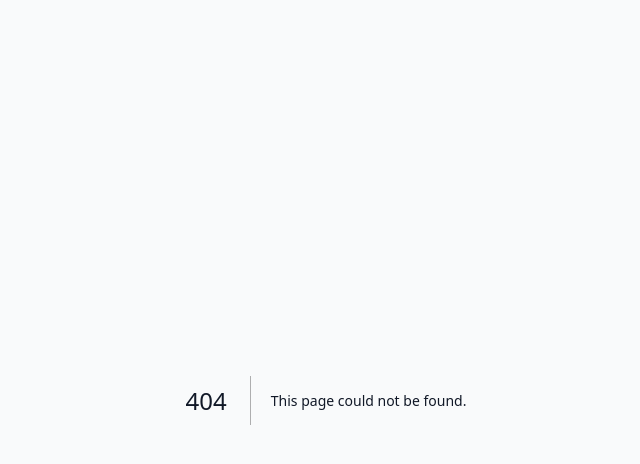
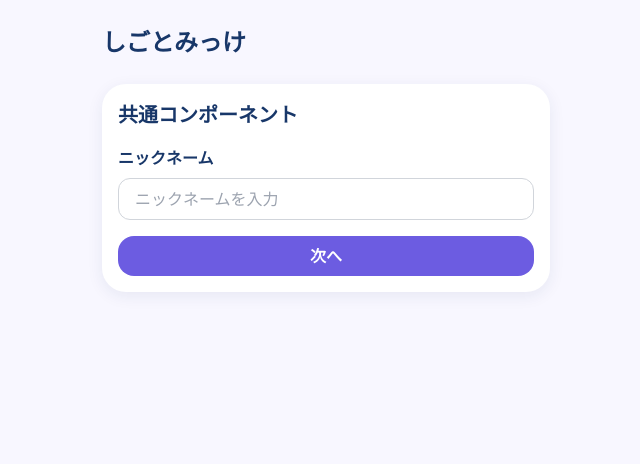
Before and after one commit to AkikoFujikawa/shigoto-mikke, a Next.js app in the folder frontend/: page /design-sample in a window 1280 px wide. Before the commit this address had no page. Shown: the top 464 px of the page, without its empty margins (314-954 px from the left). Built offline with nearby package versions, Linux system fonts and the light colour scheme.

Commit message:
feat: デザイントークンと共通コンポーネントを実装

```diff
--- /dev/null
+++ b/frontend/src/app/design-sample/page.tsx
@@ -0,0 +1,29 @@
+import Button from "../../components/Button";
+import Card from "../../components/Card";
+import Input from "../../components/Input";
+import PageShell from "../../components/PageShell";
+
+export default function DesignSamplePage() {
+  return (
+    <PageShell>
+      <h1 className="mb-lg text-2xl font-bold text-navy">
+        しごとみっけ
+      </h1>
+
+      <Card>
+        <div className="space-y-md">
+          <h2 className="text-xl font-semibold text-navy">
+            共通コンポーネント
+          </h2>
+
+          <Input
+            label="ニックネーム"
+            placeholder="ニックネームを入力"
+          />
+
+          <Button>次へ</Button>
+        </div>
+      </Card>
+    </PageShell>
+  );
+}
--- /dev/null
+++ b/frontend/src/components/Button.tsx
@@ -0,0 +1,22 @@
+type ButtonProps = {
+  children: React.ReactNode;
+  onClick?: () => void;
+  disabled?: boolean;
+};
+
+export default function Button({
+  children,
+  onClick,
+  disabled = false,
+}: ButtonProps) {
+  return (
+    <button
+      type="button"
+      onClick={onClick}
+      disabled={disabled}
+      className="w-full rounded-lg bg-brand px-md py-sm font-semibold text-white disabled:opacity-50"
+    >
+      {children}
+    </button>
+  );
+}
--- /dev/null
+++ b/frontend/src/components/Card.tsx
@@ -0,0 +1,11 @@
+type CardProps = {
+  children: React.ReactNode;
+};
+
+export default function Card({ children }: CardProps) {
+  return (
+    <div className="rounded-xl bg-white p-md shadow-card">
+      {children}
+    </div>
+  );
+}
--- /dev/null
+++ b/frontend/src/components/Input.tsx
@@ -0,0 +1,32 @@
+type InputProps = {
+  label?: string;
+  placeholder?: string;
+  value?: string;
+  onChange?: (event: React.ChangeEvent<HTMLInputElement>) => void;
+  disabled?: boolean;
+};
+
+export default function Input({
+  label,
+  placeholder,
+  value,
+  onChange,
+  disabled = false,
+}: InputProps) {
+  return (
+    <label className="block w-full">
+      {label && (
+        <span className="mb-sm block font-semibold text-navy">{label}</span>
+      )}
+
+      <input
+        type="text"
+        placeholder={placeholder}
+        value={value}
+        onChange={onChange}
+        disabled={disabled}
+        className="w-full rounded-md border border-gray-300 bg-white px-md py-sm text-navy outline-none focus:border-brand disabled:opacity-50"
+      />
+    </label>
+  );
+}
--- /dev/null
+++ b/frontend/src/components/PageShell.tsx
@@ -0,0 +1,11 @@
+type PageShellProps = {
+  children: React.ReactNode;
+};
+
+export default function PageShell({ children }: PageShellProps) {
+  return (
+    <main className="min-h-screen bg-background px-md py-lg">
+      <div className="mx-auto w-full max-w-md">{children}</div>
+    </main>
+  );
+}
--- a/frontend/tailwind.config.ts
+++ b/frontend/tailwind.config.ts
@@ -9,6 +9,46 @@ const config: Config = {
         brand: {
           DEFAULT: "#6C5CE1",
         },
+        background: "#F8F7FF",
+        navy: "#183769",
+        accent: "#FFD95A",
+      },
+
+      fontSize: {
+        xs: "12px",
+        sm: "14px",
+        base: "16px",
+        lg: "18px",
+        xl: "20px",
+        "2xl": "24px",
+      },
+
+      borderRadius: {
+        sm: "8px",
+        md: "12px",
+        lg: "16px",
+        xl: "24px",
+        "2xl": "32px",
+      },
+
+      spacing: {
+        xs: "4px",
+        sm: "8px",
+        md: "16px",
+        lg: "24px",
+        xl: "32px",
+        "2xl": "48px",
+      },
+
+      boxShadow: {
+        card: "0 4px 16px rgba(24, 55, 105, 0.08)",
+      },
+
+      fontWeight: {
+        normal: "400",
+        medium: "500",
+        semibold: "600",
+        bold: "700",
       },
     },
   },
```
